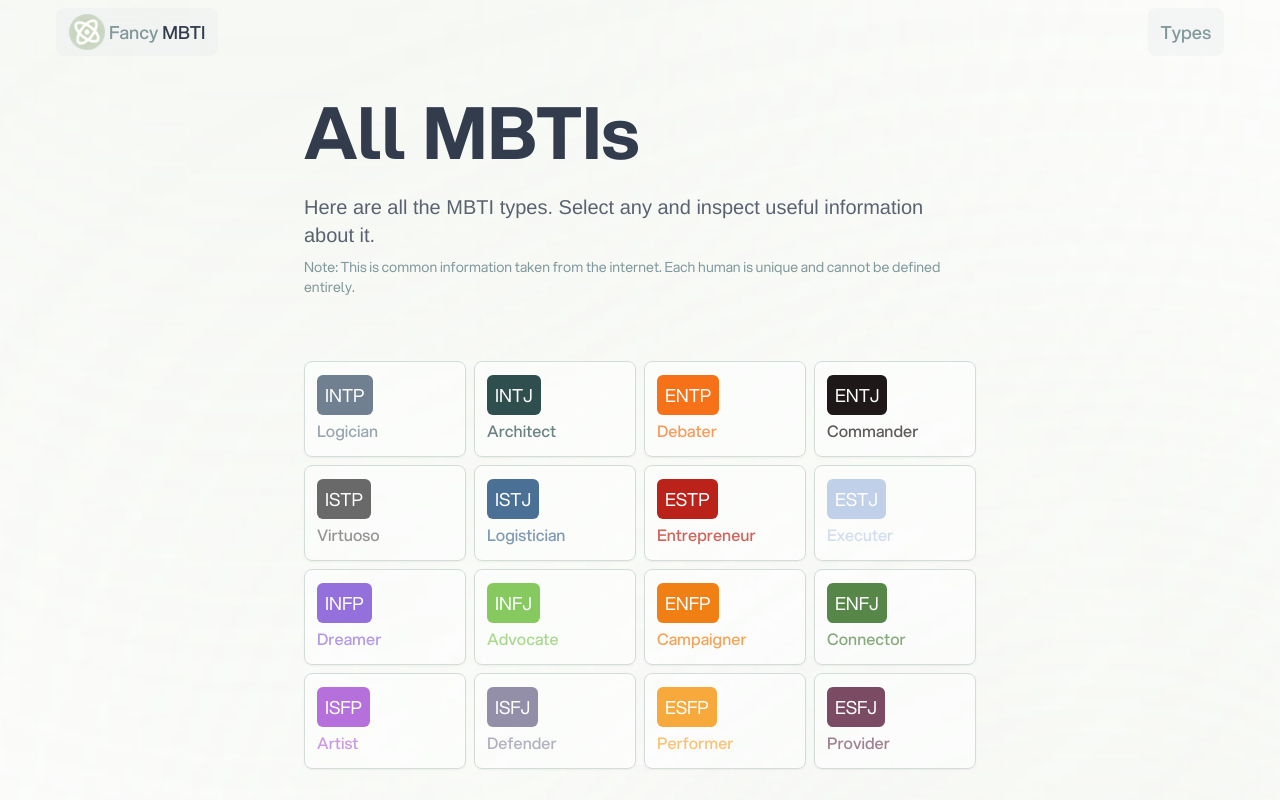
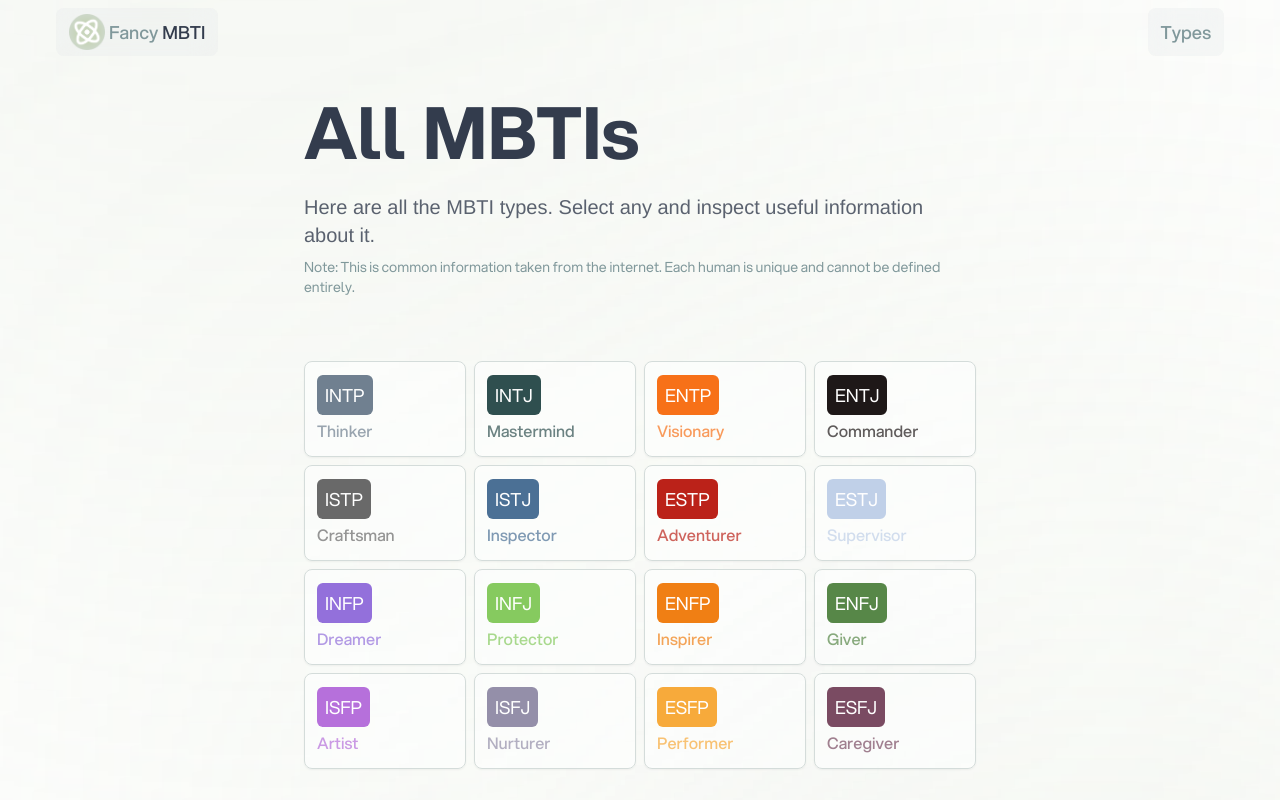
Before and after one commit to NightWanderer2004/fancy-mbti, a Next.js app: page /types in a window 1280 px wide. Shown: the top 800 px of the page. Built offline with nearby package versions, Linux system fonts and the light colour scheme; a web font is replaced by a local one.

Commit message:
Update names

```diff
--- a/src/data.js
+++ b/src/data.js
@@ -3,7 +3,7 @@ module.exports = {
       {
          type: 'INTP',
          color: '#708090',
-         name: 'Logician',
+         name: 'Thinker',
          about: 'INTPs are the quintessential philosophers and independent thinkers. Logical, objective, and open-minded, they thrive on imagination and originality. They value honesty and often deliver thoughts with no filter, which can lead to misunderstood interactions. Despite appearing aloof, INTPs possess an intensely loving and loyal heart, though they may struggle to express emotions conventionally.',
          purpose:
             'Driven by intellectual curiosity, INTPs constantly seek knowledge and solutions to societal issues. They are dissatisfied with the status quo and strive for improvement, contributing to advancements in various fields like math, physics, and philosophy.',
@@ -43,7 +43,7 @@ module.exports = {
       {
          type: 'INTJ',
          color: '#2f4f4f',
-         name: 'Architect',
+         name: 'Mastermind',
          about: 'INTJs are strategic and analytical individuals, known for their intelligence and vision. They are independent thinkers who value efficiency and excellence in all aspects of their lives. While they may appear aloof, INTJs possess a deep sense of purpose and determination.',
          purpose:
             'Driven by a desire to understand the world and create meaningful change, INTJs excel in roles that involve strategic planning and problem-solving. They find fulfillment in pushing boundaries and challenging the status quo, striving for excellence in everything they do.',
@@ -67,7 +67,7 @@ module.exports = {
       {
          type: 'ENTP',
          color: '#f77118',
-         name: 'Debater',
+         name: 'Visionary',
          about: 'ENTPs are innovative and adventurous individuals, known for their curiosity and love of debate. They are quick-witted and outgoing, valuing intellectual stimulation and exploration in all aspects of their lives. While they may appear playful, ENTPs possess a sharp intellect and a thirst for knowledge.',
          purpose:
             'Driven by a desire to understand the world and challenge conventional thinking, ENTPs excel in roles that involve creativity and problem-solving. They find fulfillment in exploring new ideas and pushing the boundaries of what is possible, often drawing inspiration from their curiosity and adaptability.',
@@ -116,7 +116,7 @@ module.exports = {
       {
          type: 'ISTP',
          color: '#696969',
-         name: 'Virtuoso',
+         name: 'Craftsman',
          about: 'ISTPs are pragmatic and resourceful individuals, known for their adaptability and problem-solving skills. They are hands-on learners who value practical experience and independence. While they may appear laid-back, ISTPs possess a keen sense of curiosity and a love of adventure.',
          purpose:
             'Driven by a desire to understand how things work and explore new opportunities, ISTPs excel in roles that involve hands-on learning and problem-solving. They find fulfillment in challenging themselves and pushing the boundaries of what is possible.',
@@ -140,7 +140,7 @@ module.exports = {
       {
          type: 'ISTJ',
          color: '#4b7095',
-         name: 'Logistician',
+         name: 'Inspector',
          about: 'ISTJs are reliable and responsible individuals, known for their practicality and dedication to duty. They are methodical and organized, preferring structure and stability in their lives. While they may seem reserved, ISTJs possess a strong sense of loyalty and commitment to those they care about.',
          purpose:
             'Driven by a desire for stability and security, ISTJs excel in roles that require attention to detail and adherence to established procedures. They find fulfillment in preserving traditions and maintaining order in their personal and professional lives.',
@@ -164,7 +164,7 @@ module.exports = {
       {
          type: 'ESTP',
          color: '#bb2219',
-         name: 'Entrepreneur',
+         name: 'Adventurer',
          about: 'ESTPs are energetic and action-oriented individuals, known for their spontaneity and love of adventure. They are practical problem-solvers who value excitement and experience in all aspects of their lives. While they may appear bold, ESTPs possess a keen ability to adapt to new situations and thrive in high-pressure environments.',
          purpose:
             'Driven by a desire to live life to the fullest and embrace new opportunities, ESTPs excel in roles that involve hands-on experience and quick thinking. They find fulfillment in exploring the world around them and seizing the moment, often drawing inspiration from their spontaneity and resourcefulness.',
@@ -188,7 +188,7 @@ module.exports = {
       {
          type: 'ESTJ',
          color: '#c0d0e8',
-         name: 'Executer',
+         name: 'Supervisor',
          about: 'ESTJs are practical and organized individuals, known for their leadership and responsibility. They are efficient and reliable, valuing structure and tradition in their lives. While they may appear strict, ESTJs possess a strong sense of duty and a commitment to excellence.',
          purpose:
             'Driven by a desire to achieve their goals and uphold societal norms, ESTJs excel in roles that involve leadership and organization. They find fulfillment in guiding others and ensuring that tasks are completed efficiently and effectively.',
@@ -236,7 +236,7 @@ module.exports = {
       {
          type: 'INFJ',
          color: '#86ca5f',
-         name: 'Advocate',
+         name: 'Protector',
          about: 'INFJs are insightful and compassionate individuals, known for their idealism and intuition. They are deeply empathetic and value authenticity and connection in their relationships. While they may appear reserved, INFJs possess a rich inner world and a strong sense of purpose.',
          purpose:
             'Driven by a desire to make a positive difference in the world, INFJs excel in roles that involve guiding and supporting others. They find fulfillment in helping individuals realize their potential and creating meaningful change in society.',
@@ -260,7 +260,7 @@ module.exports = {
       {
          type: 'ENFP',
          color: '#f07f14',
-         name: 'Campaigner',
+         name: 'Inspirer',
          about: 'ENFPs are enthusiastic and imaginative individuals, known for their creativity and empathy. They are free-spirited and compassionate, valuing authenticity and connection in their relationships. While they may appear spontaneous, ENFPs possess a deep sense of idealism and a passion for exploring new possibilities.',
          purpose:
             'Driven by a desire to make a positive impact on the world and connect with others on a deeper level, ENFPs excel in roles that involve creativity and personal growth. They find fulfillment in inspiring others and bringing their ideas to life, often drawing inspiration from their intuition and empathy.',
@@ -290,7 +290,7 @@ module.exports = {
       {
          type: 'ENFJ',
          color: '#578748',
-         name: 'Connector',
+         name: 'Giver',
          about: 'ENFJs are charismatic and empathetic individuals, known for their warmth and ability to connect with others. They are natural leaders who value harmony and cooperation in their relationships. While they may appear outgoing, ENFJs possess a deep understanding of people and a commitment to helping others reach their full potential.',
          purpose:
             'Driven by a desire to make a positive difference in the world and support those in need, ENFJs excel in roles that involve mentoring and guiding others. They find fulfillment in creating meaningful connections and fostering personal growth and development in those around them.',
@@ -351,7 +351,7 @@ module.exports = {
       {
          type: 'ISFJ',
          color: '#948fa9',
-         name: 'Defender',
+         name: 'Nurturer',
          about: 'ISFJs are nurturing and empathetic individuals, known for their compassion and altruism. They are loyal and supportive friends, always willing to lend a helping hand. While they may avoid conflict, ISFJs possess a quiet strength and determination.',
          purpose:
             'Driven by a desire to help those in need, ISFJs excel in roles that involve caregiving and support. They find fulfillment in making a positive difference in the lives of others and creating harmony in their communities.',
@@ -405,7 +405,7 @@ module.exports = {
       {
          type: 'ESFJ',
          color: '#7a4b62',
-         name: 'Provider',
+         name: 'Caregiver',
          about: 'ESFJs are warm and nurturing individuals, known for their empathy and sociability. They are caretakers who value harmony and connection in their relationships. While they may appear outgoing, ESFJs possess a strong sense of responsibility and a commitment to caring for those around them.',
          purpose:
             'Driven by a desire to support and nurture others, ESFJs excel in roles that involve caregiving and community building. They find fulfillment in creating harmonious relationships and ensuring that the needs of those around them are met.',
```
